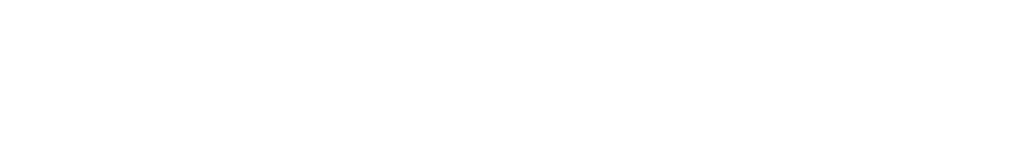
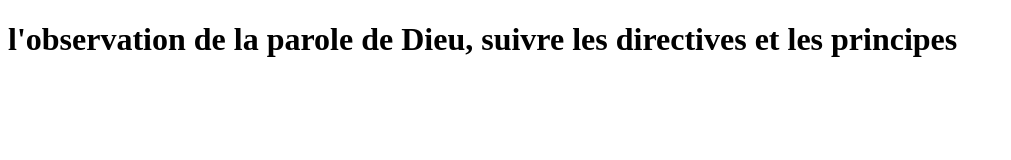
Before and after one commit to Atiquedrake/Formation-git-mastering-discover, a plain HTML site: page wookie.html in a window 1280 px wide. Shown: the whole page, without its empty margins (0-1011 px from the left). Drawn offline with Linux system fonts and the light colour scheme.

Commit message:
feat: ajouter

```diff
--- a/wookie.html
+++ b/wookie.html
@@ -6,6 +6,6 @@
     <title>merci le peuple de papa Emile</title>
 </head>
 <body>
-
+    <h1>l'observation de la parole de Dieu, suivre les directives et les principes</h1>
 </body>
 </html>
```
